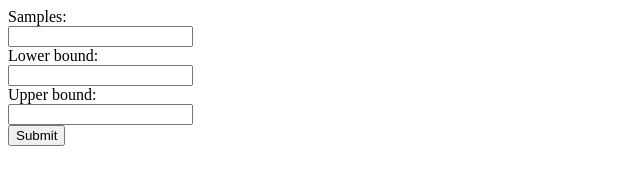
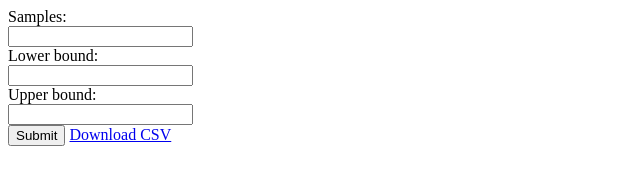
Before and after one commit to iclx/AmbiguityGenerator, a plain HTML site: page web/static/index.html in a window 1280 px wide. Shown: the whole page, without its empty margins (0-640 px from the left). Drawn offline with Linux system fonts and the light colour scheme.

Commit message:
Added filename for realizations as well.

```diff
--- a/web/static/index.html
+++ b/web/static/index.html
@@ -1,4 +1,4 @@
-<form method="post" action="http://localhost:8001/finite">
+<form id="finite" method="post" action="http://localhost:8001/finite">
   Samples:<br>
   <input type="text" name="samples"><br>
   Lower bound:<br>
@@ -6,4 +6,5 @@
   Upper bound:<br>
   <input type="text" name="upper"><br>
   <input type="submit" value="Submit">
+  <a href="javascript:{}" download="finite.csv" onclick="document.getElementById('finite_form').submit();">Download CSV</a>
 </form>
```
